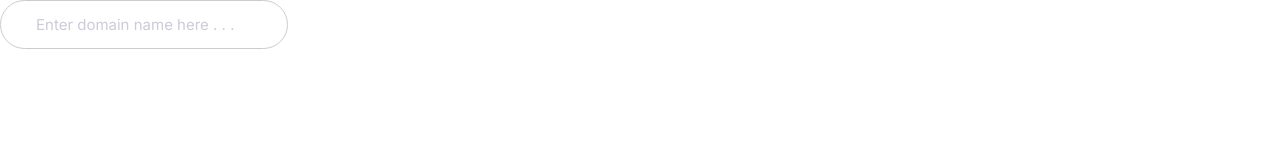
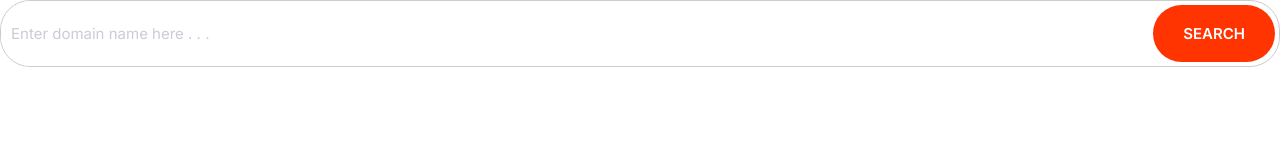
Before and after one commit to Ashfak-Hossain/moshify, a plain HTML site: page index.html in a window 1280 px wide. Drawn offline with Linux system fonts and the light colour scheme.

Commit message:
input component edited

```diff
--- a/css/styles.css
+++ b/css/styles.css
@@ -4,6 +4,8 @@
   --color-headings: #1b0760;
   --color-primary: #2584ff;
   --color-secondary: #00d9ff;
+  --color-border: #ccc;
+  --border-radious: 30px;
 }
 
 *,
@@ -247,8 +249,8 @@ a {
 /* Inputs */
 
 .input {
-  border-radius: 30px;
-  border: 1px solid #ccc;
+  border-radius: var(--border-radious);
+  border: 1px solid var(--color-border);
   color: var(--color-headings);
   font-size: 2rem;
   outline: 0;
@@ -259,6 +261,22 @@ a {
   color: #cdcbd7;
 }
 
+.input-group {
+  border: 1px solid var(--color-border);
+  border-radius: var(--border-radious);
+  display: flex;
+}
+
+.input-group .input{
+  border: 0;
+  flex-grow: 1;
+  padding: 1.5rem 1rem;
+}
+
+.input-group .btn{
+  margin: 4px;
+}
+
 @media screen and (min-width: 1024px) {
   .input {
     font-size: 1.5rem;
--- a/index.html
+++ b/index.html
@@ -16,7 +16,15 @@
   </head>
   <body>
 
-    <input type="text" class="input" placeholder="Enter domain name here . . ." />
+    <div class="input-group">
+      <input
+        type="text"
+        class="input"
+        placeholder="Enter domain name here . . ."
+      />
+      <button class="btn btn--accent">search</button>
+    </div>
+
 
   </body>
 </html>
```
Also changed, not shown: components/input.html (+4 -1 lines).
